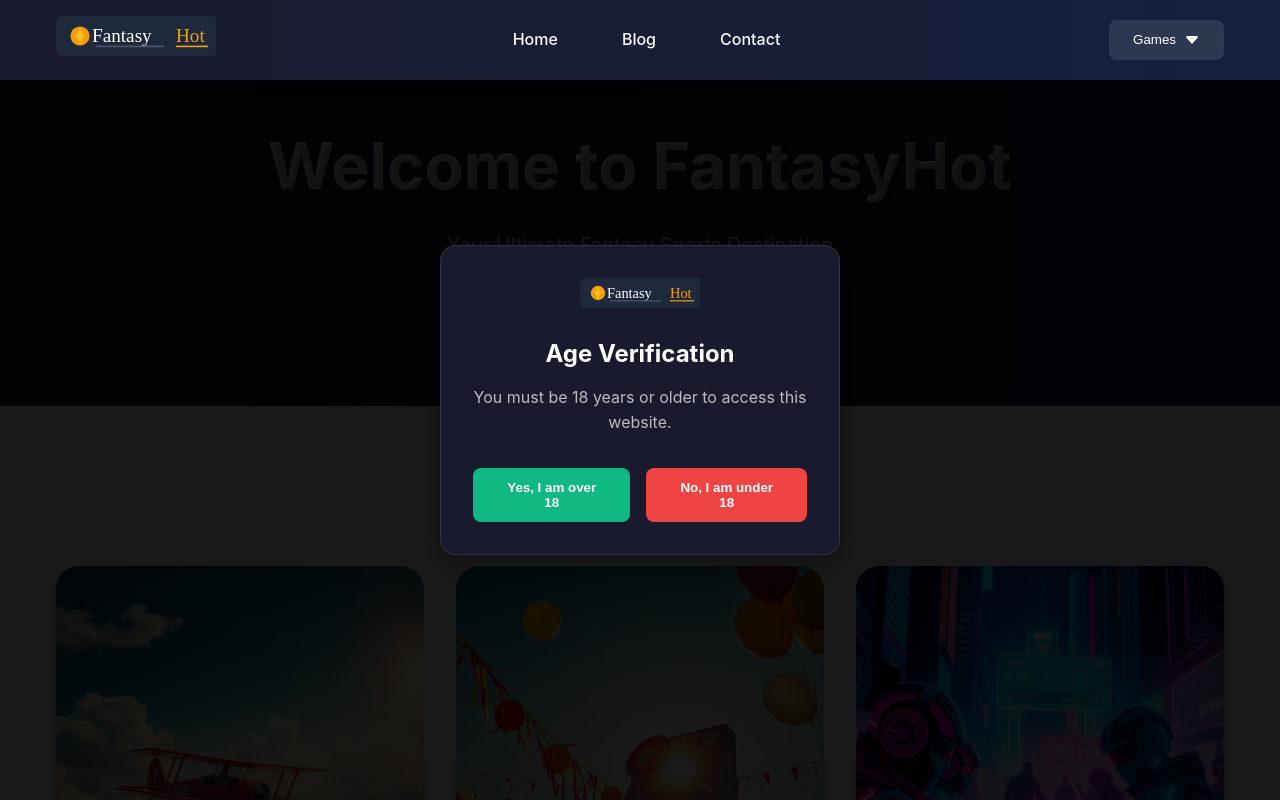
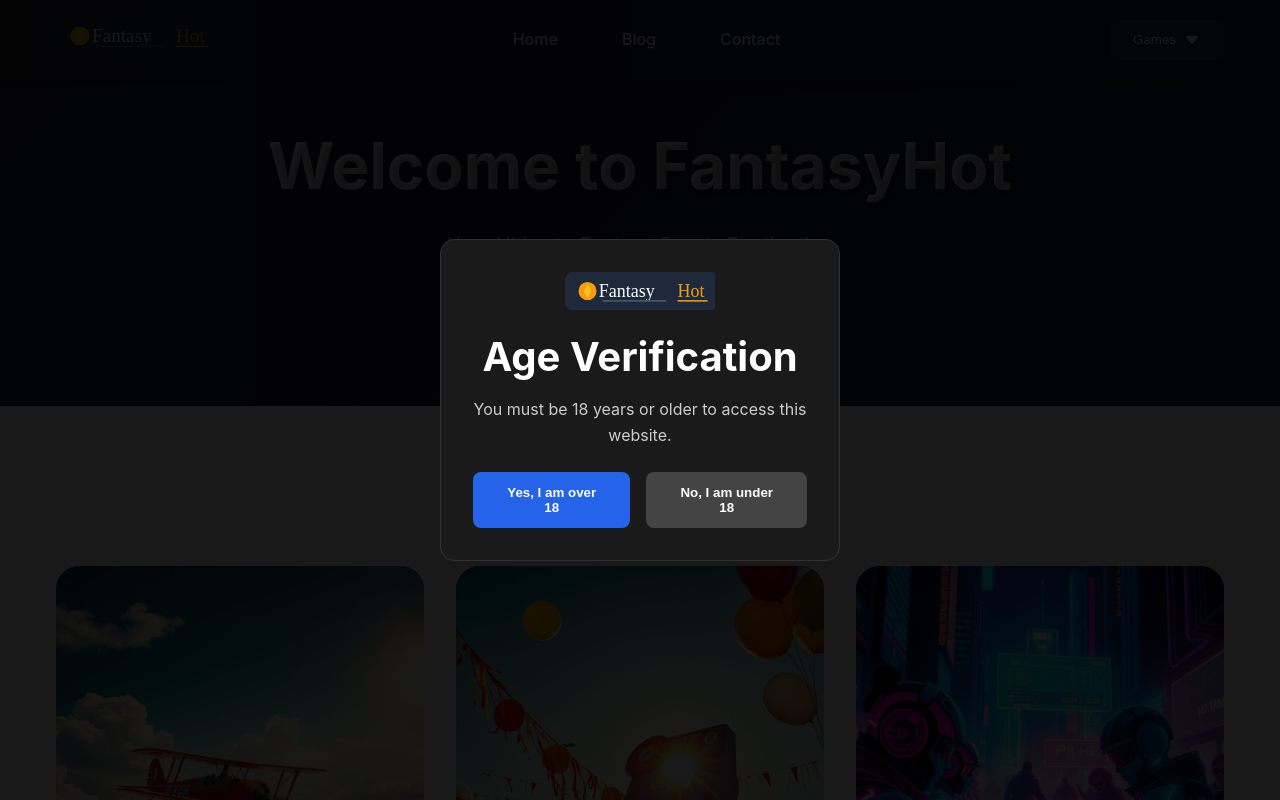
Before and after one commit to Excalibur0888/FantasyHot_3, a PHP site: page /index.html in a window 1280 px wide. Run offline with PHP 8.4, Linux system fonts and the light colour scheme.

Commit message:
Refactor age verification modal styles and add JavaScript

```diff
--- a/css/style.css
+++ b/css/style.css
@@ -1942,7 +1935,7 @@ a:hover {
     display: none;
     justify-content: center;
     align-items: center;
-    z-index: 1000;
+    z-index: 9999;
 }
 
 .age-verification.active {
@@ -1950,31 +1943,28 @@ a:hover {
 }
 
 .age-verification-content {
-    background: #1a1a2e;
+    background: #1a1a1a;
     padding: 2rem;
-    border-radius: 1rem;
+    border-radius: 15px;
     text-align: center;
-    max-width: 400px;
-    width: 90%;
+    max-width: 90%;
+    width: 400px;
     border: 1px solid rgba(255, 255, 255, 0.1);
-    box-shadow: 0 10px 30px rgba(0, 0, 0, 0.3);
-}
-
-.age-verification img {
-    width: 120px;
-    height: auto;
+}
+
+.age-verification-content img {
+    width: 150px;
+    margin-bottom: 1rem;
+}
+
+.age-verification-content h2 {
+    color: white;
+    margin-bottom: 1rem;
+}
+
+.age-verification-content p {
+    color: #ccc;
     margin-bottom: 1.5rem;
-}
-
-.age-verification h2 {
-    color: white;
-    font-size: 1.5rem;
-    margin-bottom: 1rem;
-}
-
-.age-verification p {
-    color: rgba(255, 255, 255, 0.7);
-    margin-bottom: 2rem;
 }
 
 .age-buttons {
@@ -1983,33 +1973,31 @@ a:hover {
     justify-content: center;
 }
 
-.age-buttons button {
-    padding: 0.75rem 2rem;
+.btn-yes, .btn-no {
+    padding: 0.8rem 2rem;
     border: none;
-    border-radius: 0.5rem;
+    border-radius: 8px;
+    cursor: pointer;
     font-weight: 600;
-    cursor: pointer;
     transition: all 0.3s ease;
 }
 
 .btn-yes {
-    background: #10b981;
+    background: var(--primary-color);
+    color: white;
+}
+
+.btn-no {
+    background: #444;
     color: white;
 }
 
 .btn-yes:hover {
-    background: #059669;
-    transform: translateY(-2px);
-}
-
-.btn-no {
-    background: #ef4444;
-    color: white;
+    background: var(--primary-color-dark);
 }
 
 .btn-no:hover {
-    background: #dc2626;
-    transform: translateY(-2px);
+    background: #555;
 }
 
 /* Blog Styles */
--- a/index.html
+++ b/index.html
@@ -6,6 +6,7 @@
     <title>FantasyHot - Your Ultimate Fantasy Sports Destination</title>
     <meta name="description" content="Join FantasyHot for the best fantasy sports experience in cricket, football, basketball, and kabaddi. Play fantasy games and win big!">
     <link rel="stylesheet" href="css/style.css">
+    <script src="js/script.js" defer></script>
 </head>
 <body>
     <!-- Age Verification Modal -->
--- /dev/null
+++ b/js/script.js
@@ -0,0 +1,30 @@
+document.addEventListener('DOMContentLoaded', function() {
+    const ageVerification = document.querySelector('.age-verification');
+    const restrictedModal = document.getElementById('restrictedModal');
+    const btnYes = document.querySelector('.btn-yes');
+    const btnNo = document.querySelector('.btn-no');
+
+    // Show age verification modal on page load
+    function showAgeVerification() {
+        // Always show the modal when visiting the site
+        ageVerification.style.display = 'flex';
+        document.body.style.overflow = 'hidden';
+    }
+
+    // Handle "Yes" button click
+    btnYes.addEventListener('click', function() {
+        localStorage.setItem('ageVerified', 'true');
+        ageVerification.style.display = 'none';
+        document.body.style.overflow = 'auto';
+    });
+
+    // Handle "No" button click
+    btnNo.addEventListener('click', function() {
+        ageVerification.style.display = 'none';
+        restrictedModal.style.display = 'flex';
+        document.body.style.overflow = 'hidden';
+    });
+
+    // Show age verification immediately
+    showAgeVerification();
+});
```
Also changed, not shown: other parts of css/style.css (+8 -15 lines).
